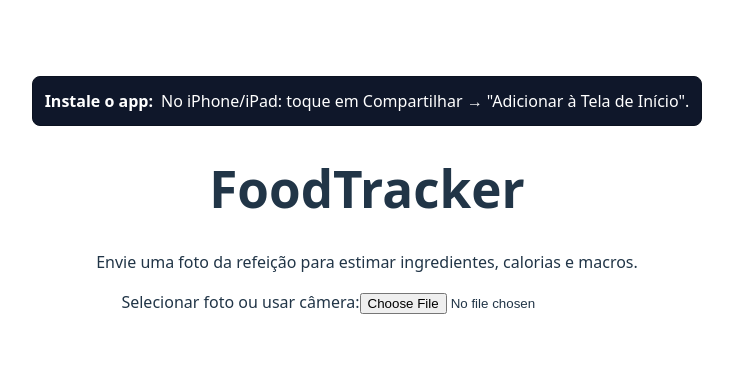
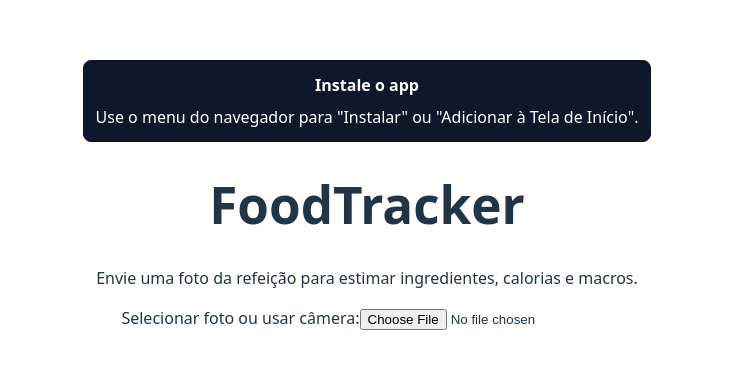
Before and after one commit to vitorhpepz/foodtracker, a React (Vite) app in the folder web/: page / in a window 1280 px wide. Shown: the part 195-564 px from the top of the page, without its empty margins (273-1006 px from the left). Built offline with nearby package versions, Linux system fonts and the light colour scheme.

Commit message:
feat(web): instruções detalhadas de instalação + botão Android (PWA)

```diff
--- a/web/src/App.jsx
+++ b/web/src/App.jsx
@@ -7,6 +7,7 @@ function App() {
   const [analysis, setAnalysis] = useState('')
   const [installEvent, setInstallEvent] = useState(null)
   const [isStandalone, setIsStandalone] = useState(false)
+  const [platform, setPlatform] = useState('web') // 'ios' | 'android' | 'web'
 
   const workerBase = 'https://foodtracker-api.hpepz.workers.dev'
 
@@ -14,6 +15,11 @@ function App() {
     // Detect standalone (installed)
     const standalone = window.matchMedia('(display-mode: standalone)').matches || window.navigator.standalone === true
     setIsStandalone(standalone)
+    // Basic platform detection for tailored install instructions
+    const ua = navigator.userAgent || navigator.vendor || ''
+    const isiOS = /iPad|iPhone|iPod/.test(ua)
+    const isAndroid = /Android/.test(ua)
+    setPlatform(isiOS ? 'ios' : isAndroid ? 'android' : 'web')
     // Capture install event (Android/Chrome)
     function onBeforeInstallPrompt(e) {
       e.preventDefault()
@@ -59,12 +65,11 @@ function App() {
     <div style={{ maxWidth: 720, margin: '0 auto', padding: 16 }}>
       {!isStandalone && (
         <div style={{ background: '#0f172a', color: '#ffffff', border: '1px solid #0b1220', padding: 12, borderRadius: 8, marginBottom: 16 }}>
-          <strong style={{ color: '#ffffff' }}>Instale o app:</strong>
-          {installEvent ? (
-            <>
-              <span style={{ marginLeft: 8 }}>Toque para instalar no seu dispositivo.</span>
+          <strong style={{ color: '#ffffff' }}>Instale o app</strong>
+          <div style={{ marginTop: 8 }}>
+            {platform === 'android' && installEvent && (
               <button
-                style={{ marginLeft: 12, background: '#16a34a', color: '#ffffff', border: 'none', padding: '8px 12px', borderRadius: 6, cursor: 'pointer' }}
+                style={{ background: '#16a34a', color: '#ffffff', border: 'none', padding: '8px 12px', borderRadius: 6, cursor: 'pointer' }}
                 onClick={async () => {
                   try {
                     await installEvent.prompt()
@@ -74,13 +79,27 @@ function App() {
                     }
                   } catch {}
                 }}
-              >Instalar</button>
-            </>
-          ) : (
-            <span style={{ marginLeft: 8 }}>
-              No iPhone/iPad: toque em Compartilhar → "Adicionar à Tela de Início".
-            </span>
-          )}
+              >Instalar agora</button>
+            )}
+            {platform === 'android' && !installEvent && (
+              <p style={{ margin: 0 }}>
+                Se não aparecer o botão, abra o menu (⋮) do navegador e toque em "Instalar app".
+              </p>
+            )}
+            {platform === 'ios' && (
+              <details style={{ marginTop: 6 }}>
+                <summary style={{ cursor: 'pointer' }}>Passo a passo no iPhone/iPad</summary>
+                <ol style={{ marginTop: 6, paddingLeft: 18 }}>
+                  <li>Toque no botão Compartilhar (ícone de quadrado com seta para cima).</li>
+                  <li>Role a lista e toque em "Adicionar à Tela de Início".</li>
+                  <li>Confirme tocando em "Adicionar".</li>
+                </ol>
+              </details>
+            )}
+            {platform === 'web' && (
+              <p style={{ margin: 0 }}>Use o menu do navegador para "Instalar" ou "Adicionar à Tela de Início".</p>
+            )}
+          </div>
         </div>
       )}
       <h1>FoodTracker</h1>
```
